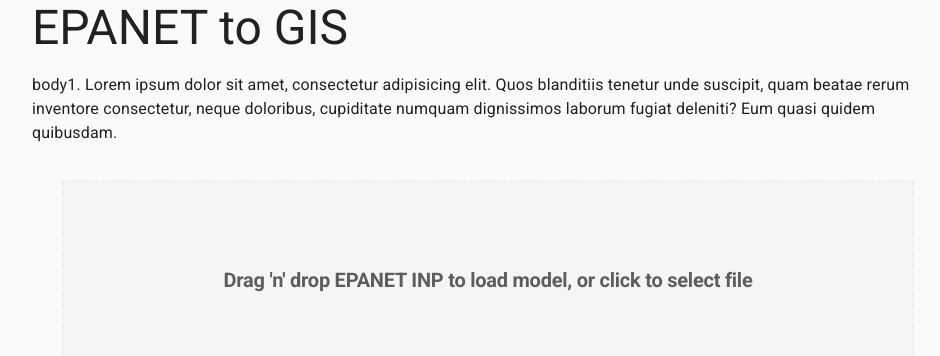
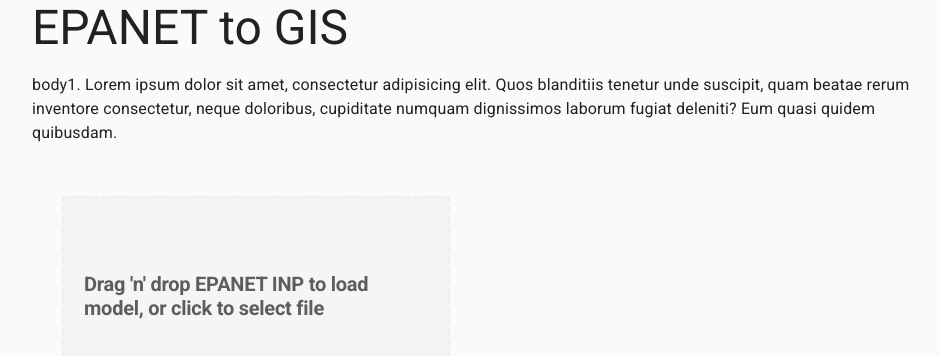
Before and after one commit to modelcreate/epanet-to-gis, a React (Create React App) app: page / in a window 1280 px wide. Shown: the top 356 px of the page, without its empty margins (152-1092 px from the left). Built offline with nearby package versions, Linux system fonts and the light colour scheme.

Commit message:
grid layout

```diff
--- a/src/App.tsx
+++ b/src/App.tsx
@@ -12,6 +12,9 @@
 import CircularProgress from '@material-ui/core/CircularProgress';
 import Button from '@material-ui/core/Button';
 import Typography from '@material-ui/core/Typography';
+
+import Paper from '@material-ui/core/Paper';
+import Grid from '@material-ui/core/Grid';
 
 
 import bbox from '@turf/bbox'
@@ -31,6 +34,11 @@
     '& > *': {
       margin: theme.spacing(1),
     },
+  },
+  paper: {
+    padding: theme.spacing(2),
+    textAlign: 'center',
+    color: theme.palette.text.secondary,
   },
 }));
 
@@ -107,6 +115,10 @@
   return (
     <Container maxWidth="md">
 
+
+
+      <Grid container spacing={2}>
+        <Grid item xs={12}>
           <Typography variant="h3" component="h1" gutterBottom>
             EPANET to GIS
           </Typography>
@@ -115,7 +127,12 @@
             unde suscipit, quam beatae rerum inventore consectetur, neque doloribus, cupiditate numquam
             dignissimos laborum fugiat deleniti? Eum quasi quidem quibusdam.
           </Typography>
+        </Grid>
+        <Grid item xs={12} md={6}>
           <DropZoneArea setEpanetInp={setEpanetInp} />
+        </Grid>
+        <Grid item xs={12} md={6}>
+
           { loadingData &&
             <>
               <CircularProgress />
@@ -137,6 +154,12 @@
             </div>
             </>
           }
+
+
+
+        </Grid>
+      </Grid>
+
     </Container>
   );
 }
```
Lines whose indentation alone changed are shown as unchanged.
